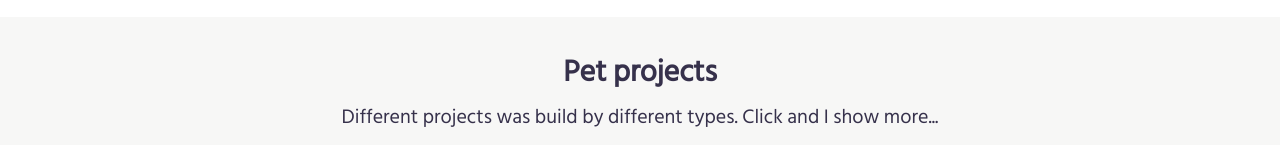
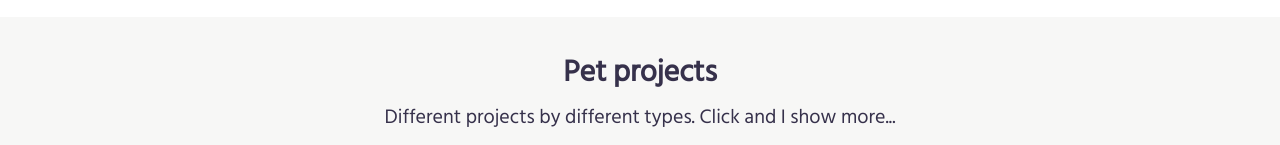
Before and after one commit to Mariasemenjuk1305/Mariasemenjuk1305.github.io, a plain HTML site: page index.html in a window 1280 px wide. Shown: the part 1180-1325 px from the top of the page. Drawn offline with Linux system fonts and the light colour scheme.

Commit message:
just corect

```diff
--- a/index.html
+++ b/index.html
@@ -125,7 +125,7 @@
         <a href="#" onclick="return false" name="pet-projects">
             <div class="pet-project">
                 <p class="pet_title">Pet projects</p>
-                <p class="pet_title_info">Different projects was build by different types. Click and I show more...</p>
+                <p class="pet_title_info">Different projects by different types. Click and I show more...</p>
                 <div class="wrapper">
                     <div class="image-slider swiper-container">
                         <div class="image-slider__wrapper swiper-wrapper" style="margin: 0px 0px 55px 0px;">
```
